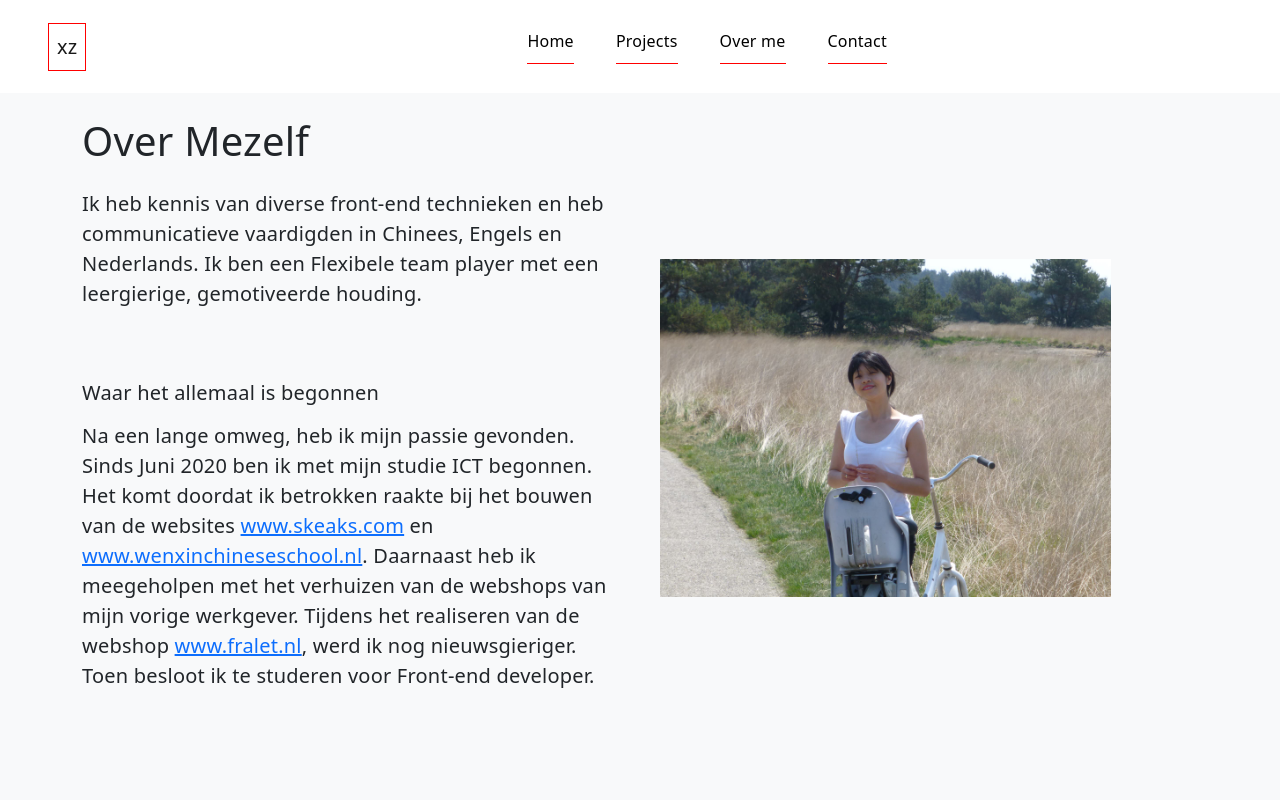
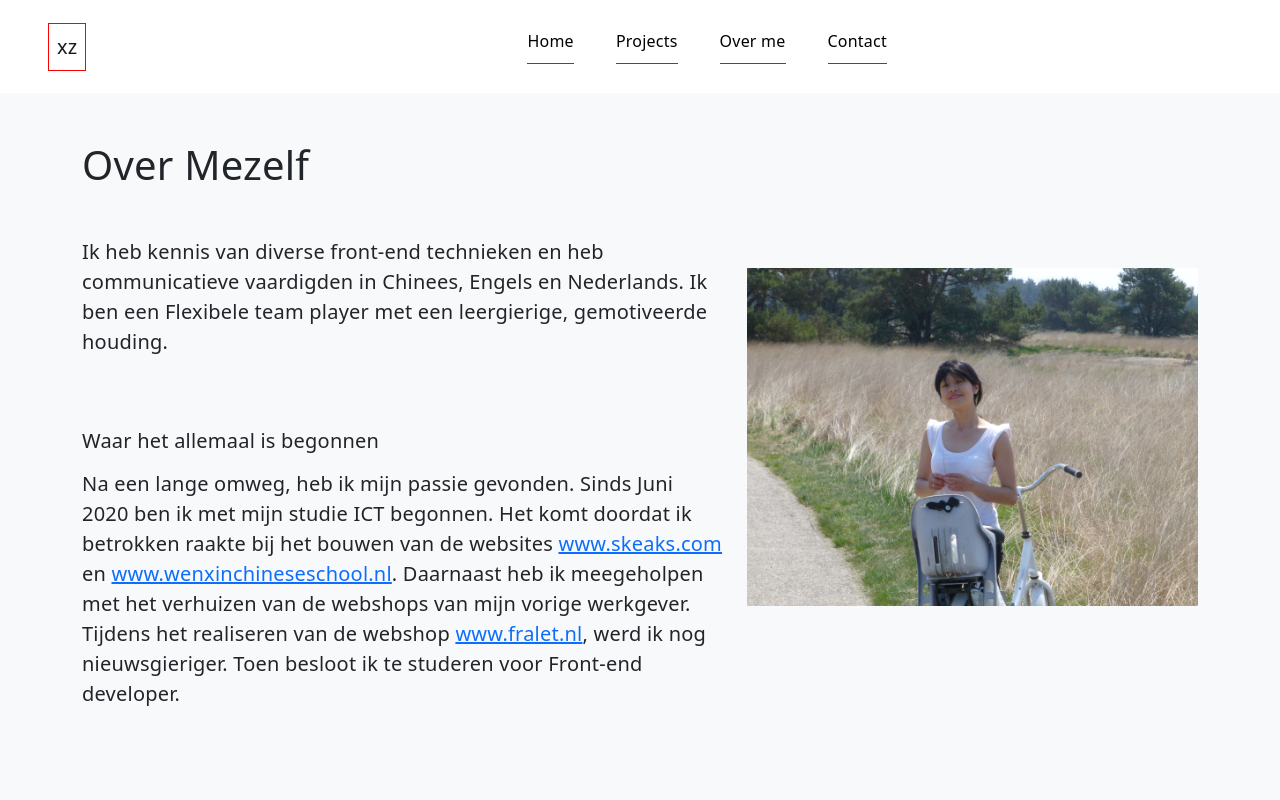
Before and after one commit to xiangjuzou/xiangju_portfolio, a React (Create React App) app: page /OverMe in a window 1280 px wide. Shown: the top 800 px of the page. Built offline with nearby package versions, Linux system fonts and the light colour scheme.

Commit message:
message aangepast

```diff
--- a/src/App.css
+++ b/src/App.css
@@ -12,6 +12,12 @@ body {
   letter-spacing: .22px;
   box-sizing: border-box;
   overflow-x: hidden;
+}
+
+footer{
+  position:fixed;
+  left:0;
+  width:0;
 }
 
 .navbar-nav a {
@@ -41,7 +47,7 @@ body {
 }
 
 /*home*/
-#home_text {
+#home_text{
   opacity: 0;
   animation: fadeIn 2s ease 3s forwards;
   z-index: 3;
@@ -149,7 +155,6 @@ width:50%;
 margin:auto;
 }
 
-
 .flip_card {
   background-color: transparent;
   width: 300px;
@@ -213,7 +218,7 @@ div.weer_1st{
 
 .contact_rl{
   writing-mode:vertical-rl;
-  text-orientation:use-glyph-orientation;
+  letter-spacing:5px;
 }
 
 form, form input, textarea {
--- a/src/components/ContactForm.js
+++ b/src/components/ContactForm.js
@@ -55,9 +55,9 @@ const ContactForm = () => {
         </form>
         )}
         {mailResult !== '' && (
-            <div id="mailresult">
+            <h6 id="mailresult" className="p-5">
                 {mailResult}
-            </div>
+            </h6>
         )}
      </div>
 
--- a/src/components/Weer.js
+++ b/src/components/Weer.js
@@ -86,7 +86,7 @@ useEffect( () => {
 return (
     <div>
     { isLoading && <div>Loading</div> }
-    { error && <div> error</div> }
+    { error && <div className="text-center">Error, stuur een email of bel mij even.</div> }
 
    <div className="chart-container mx-auto" >
     <canvas id="myChart"></canvas>
--- a/src/layout/Footer.js
+++ b/src/layout/Footer.js
@@ -8,7 +8,7 @@ const Footer = () => {
 <div className='footer bg-light pt-5' >
   <Container>
   <Row>
-    <Col xs={8} md={10} > <h5> <span  style={{color:'red'}} >Samen</span> voor elkaar </h5></Col>
+    <Col xs={8} md={10}> <h5> <span  style={{color:'red'}} >Samen</span> voor elkaar </h5></Col>
     <Col xs={2} md={1}> <a href='https://www.facebook.com/xiangju.zou/'> <GrFacebook size ='2rem' style={{color:'rgba(59, 89, 152,0.7 )'}} /> </a></Col>
     <Col xs={2} md={1}> <a href='https://www.linkedin.com/in/xiangju-zou-14a46589/'><GrLinkedin size ='2rem' style={{ color:'rgba(14, 118, 168,0.7)'}} /> </a></Col>
   </Row>
--- a/src/pages/Contact.js
+++ b/src/pages/Contact.js
@@ -13,9 +13,9 @@ const Contact = () => {
 
 
   <Container>
-   <Row>
-   <Col xs={3} md={4} xl={2}><h1 className='contact_rl py-3 px-3'>CONTACT ME</h1></Col>
-   <Col xs={8} md={7} xl={4} className='contact_info d-flex flex-column justify-content-center' >
+   <Row className='d-flex  justify-content-center align-items-center'>
+   <Col xs={3} md={4} xl={2}><h1 className='contact_rl px-3'>CONTACT ME</h1></Col>
+   <Col xs={8} md={7} xl={4} className='contact_info ' >
      <p> <a href="mailto:xiangju.zou@gmail.com">xiangju.zou@gmail.com</a> </p>
      <p> +31 61 684 84 47 </p>
     </Col>
--- a/src/pages/OverMe.js
+++ b/src/pages/OverMe.js
@@ -31,24 +31,24 @@ return (
    <div  className='bg-light mb-5'>
      <Container  >
       <Row  className='align-items-center'>
-       <Col md={6} className='mb-4'>
-          <h1 className='my-4'>Over Mezelf</h1>
+       <Col md={7} className='mb-4'>
+          <h1 className='my-5'>Over Mezelf</h1>
           <p className="lead">Ik heb kennis van diverse front-end technieken en heb communicatieve vaardigden in Chinees,
                  Engels en Nederlands. Ik ben een Flexibele team player met een leergierige, gemotiveerde houding.</p>
-
-                 <h5 className='mt-5 pt-4'>Waar het allemaal is begonnen</h5>
-           <p className='mb-5 mt-3 lead'>Na een lange omweg, heb ik mijn passie gevonden. Sinds Juni 2020 ben ik met mijn studie ICT begonnen.
+          <h5 className='mt-5 pt-4'>Waar het allemaal is begonnen</h5>
+          <p className='mb-5 mt-3 lead'>Na een lange omweg, heb ik mijn passie gevonden. Sinds Juni 2020 ben ik met mijn studie ICT begonnen.
                 Het komt doordat ik betrokken raakte bij het bouwen van de websites <a href="http://www.skeaks.com">www.skeaks.com</a> en <a href="http://www.wenxinchineseschool.nl">www.wenxinchineseschool.nl</a>. Daarnaast
                 heb ik meegeholpen met het verhuizen van de webshops van mijn vorige werkgever. Tijdens het realiseren van de webshop <a href="http://www.fralet.nl">www.fralet.nl</a>,
                 werd ik nog nieuwsgieriger. Toen besloot ik te studeren voor Front-end developer.</p>
        </Col>
-       <Col md={5} className='m-2'>
+
+       <Col md={5} className='pl-5'>
           <img src='/images/mezelf.jpg' alt='mezelf' style={{width:'100%', height:'auto'}}/>
        </Col>
        </Row>
 
       <Row>
-         <Col className='mt-5'>
+         <Col className='my-5'>
           <h5>Wat ik doe</h5>
           <p className='mb-4 pt-3 lead'> Afgelopen tijd heb ik mezelf HTML5, CSS, Bootstrap, Javascript, React, scrum en Git aangeleerd. Op dit moment kan ik een website of simpele applicatie realiseren.
             Ik kan niet wachten om mijn carrière in de snel ontwikkelende ICT te maken, en ben zeer bereid om verder te leren.</p>
```
